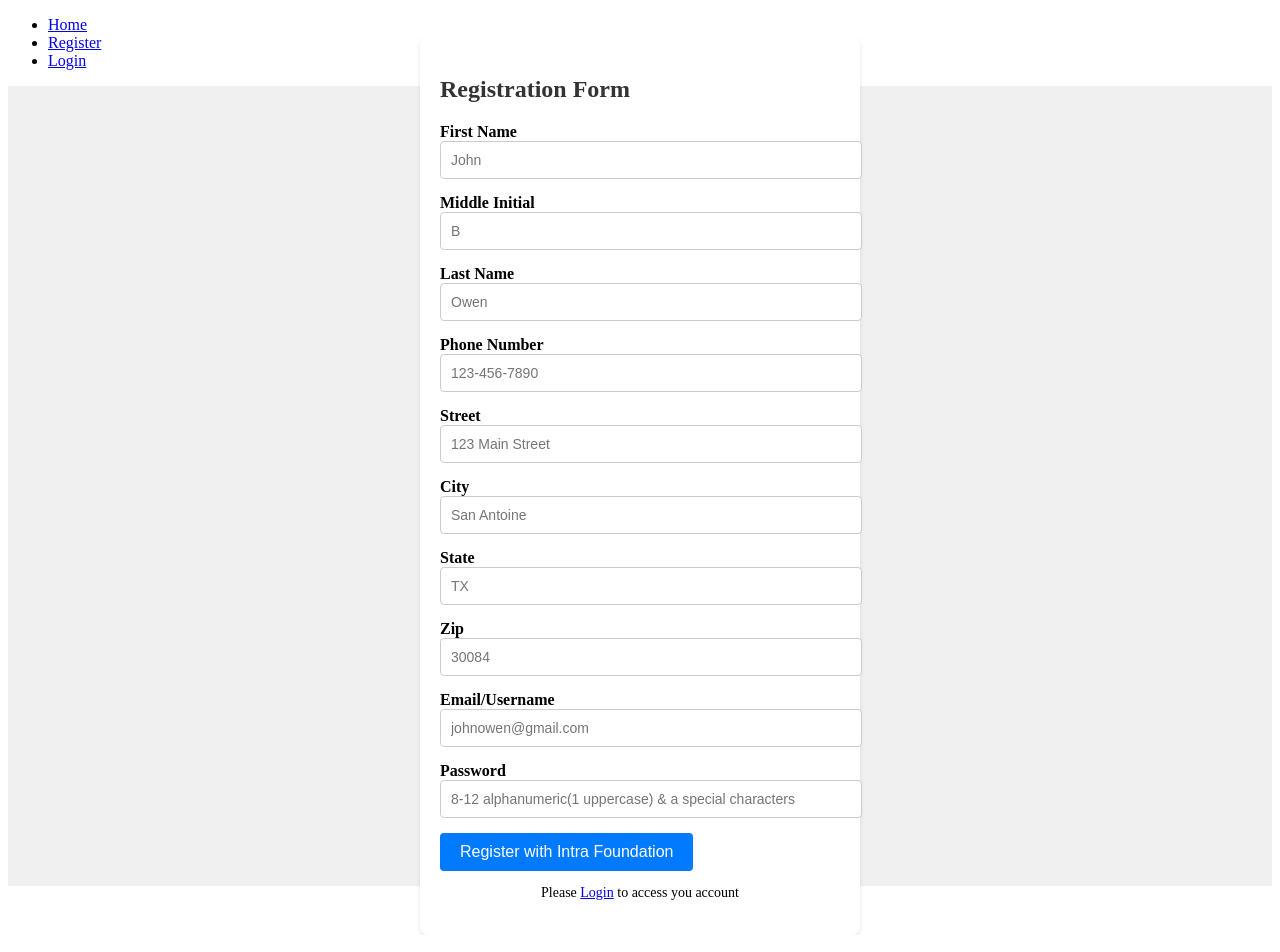
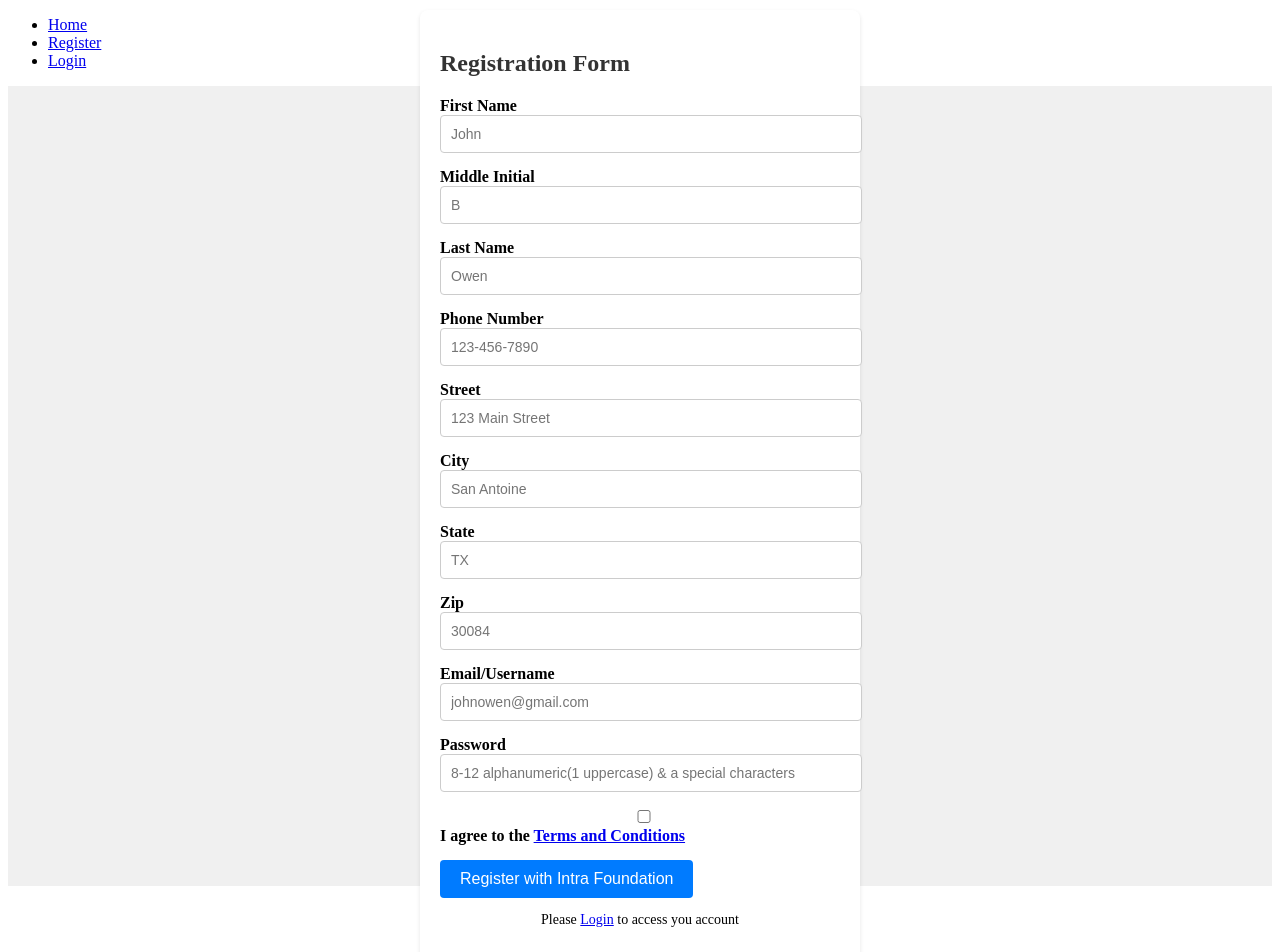
Before and after one commit to tacharya2/LoginFrontEnd, a React (Create React App) app: page /Register in a window 1280 px wide. Shown: the top 952 px of the page. Built offline with nearby package versions, Linux system fonts and the light colour scheme.

Commit message:
Terms.1 : Added the terms and conditions and its logic. User must click on the terms and conditions link read them and acknowledge the checkbox before they can register an account.

```diff
--- a/src/AppContainer.js
+++ b/src/AppContainer.js
@@ -4,6 +4,7 @@ import Register from './Register';
 import Login from './Login';
 import DummyPage from './DummyPage';
 import Home from './Home';
+import Terms from './Terms';
 import NavigationBar from './NavigationBar';
 import { useAuthentication } from './AuthenticationContext';
 
@@ -20,6 +21,7 @@ function AppContainer() {
             <Route className="register" path="/Register" element={<Register />} />
             <Route className="loggedIn" path="/DummyPage" element={<DummyPage />} />
             <Route className="home" path="/Home" element={<Home />} />
+            <Route className="home" path="/terms-and-conditions" element={<Terms />} />
         </Routes>
     </div>
 </div>
--- a/src/Register.js
+++ b/src/Register.js
@@ -19,6 +19,9 @@ function Register(){
       const[city, setCity] = useState('');
       const[state, setState] = useState('');
       const[zip, setZip] = useState('');
+
+      //terms and conditions
+      const [isTermsChecked, setIsTermsChecked] = useState('');
 
         // Function to reset address fields
         const resetAddressFields = () => {
@@ -69,17 +72,22 @@ function Register(){
         setPassword(e.target.value);
         };
 
-//    const handleRePasswordChange = (e)=>{
-//    setRePassword(e..target.value)
-//    }
+        const handleCheckboxChange = (e)=>{
+        setIsTermsChecked(!isTermsChecked)
+        };
+        const handleTermsPopup = (e) => {
+        e.preventDefault();
+        window.open('/terms-and-conditions', '_blank', 'width=600,height=400');
+        }
 
     const handleSubmit = (e) => {
     e.preventDefault();
 
+
     if(password === null){
     alert("Password required")
-    }
-
+    };
+    if(isTermsChecked){
         // prepare the data to be sent to the server
 
         const dataToSend = {
@@ -119,6 +127,7 @@ function Register(){
             .catch(error =>{
             console.log('Error: ', error);
             });
+        }
     };
 
   return(
@@ -168,8 +177,14 @@ function Register(){
                 <label>Password</label>
                 <input required type="password" placeholder="8-12 alphanumeric(1 uppercase) & a special characters" value={password} onChange={handlePasswordChange}/>
               </div>
+              <div className="form-element">
+                <label>
+                <input required type="checkbox"  checked = {isTermsChecked} onChange={handleCheckboxChange} />
+                I agree to the <Link to="/terms-and-conditions" target="_blank" onClick={handleTermsPopup}>Terms and Conditions</Link>
+                </label>
+              </div>
 
-              <button type="submit" className="submit-button" >Register with Intra Foundation </button>
+              <button type="submit" className="submit-button" disabled={!isTermsChecked} >Register with Intra Foundation </button>
               <p className="message">{message}</p>
               <p className="log-in">Please <Link to="/Login">Login</Link> to access you account</p>
           </form>
--- /dev/null
+++ b/src/Terms.js
@@ -0,0 +1,17 @@
+import React from 'react';
+import { Link } from 'react-router-dom';
+import './AppContainer.css';
+
+function Terms() {
+    return (
+        <div className='home'>
+            <h2>Intra National Support Foundation of America </h2>
+            {/* Add your content here */}
+            <h1>Software usage terms and conditions</h1>
+            <p>We are growing this page. Please visit it later </p>
+            <p className="log-in">Please <Link to="/Login">click here</Link> to log into your account</p>
+        </div>
+    );
+}
+
+export default Terms;
```
Lines whose indentation alone changed are shown as unchanged.
